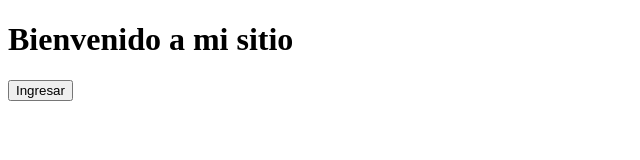
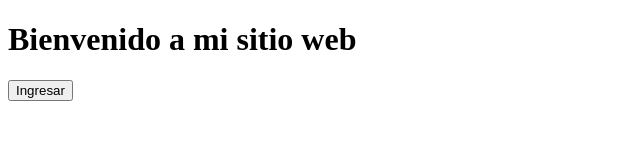
Before and after one commit to bamg080910mmcrrda4-prog/Proyecto-Prueba-312, a plain HTML site: page index.html in a window 1280 px wide. Shown: the full height of the page, 0-640 px from the left. Drawn offline with Linux system fonts and the light colour scheme.

Commit message:
Agrege un tecto más al titulo

```diff
--- a/index.html
+++ b/index.html
@@ -6,7 +6,7 @@
     <title>Página Principal</title>
 </head>
 <body>
-    <h1>Bienvenido a mi sitio</h1>
+    <h1>Bienvenido a mi sitio web</h1>
     <button>Ingresar</button>
 </body>
 </html>
```
